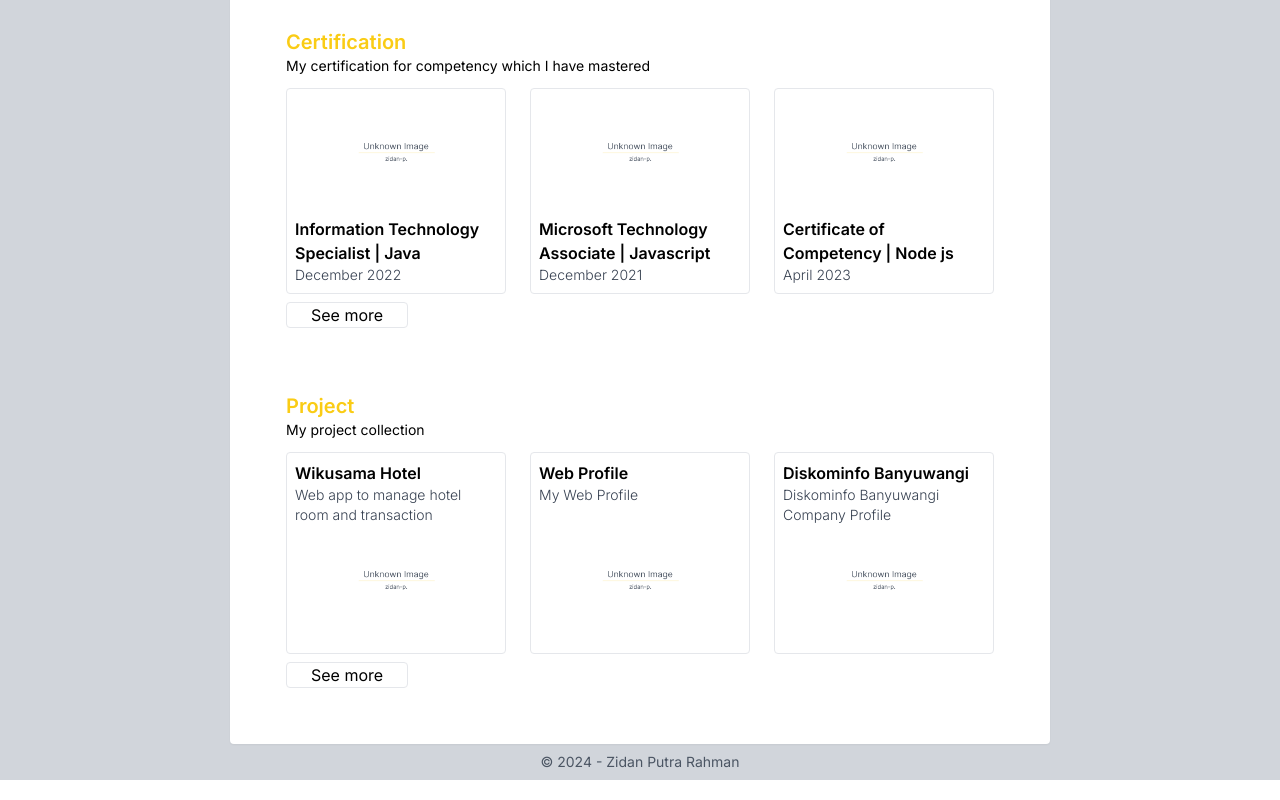
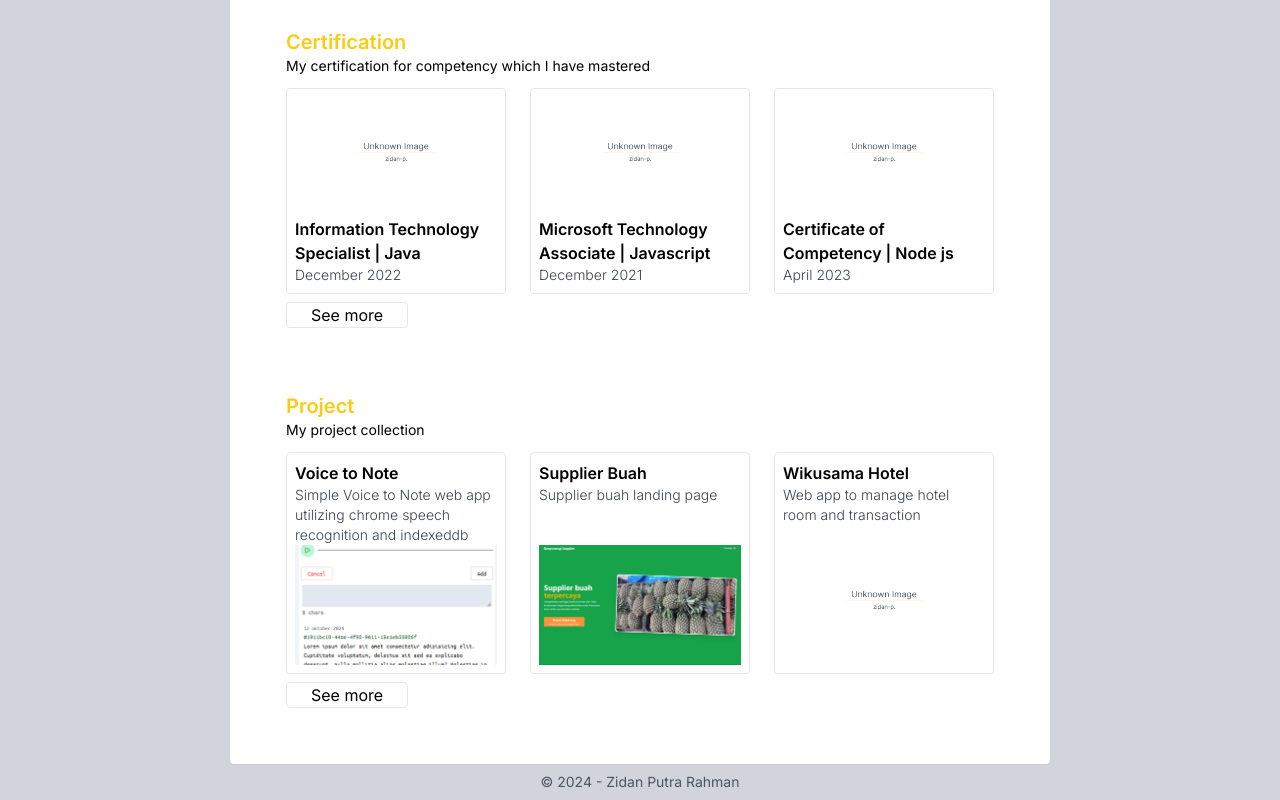
Before and after one commit to zidan-p/zidan-profile, a Next.js app: page / in a window 1280 px wide. Shown: the part 625-1425 px from the top of the page. Built offline with nearby package versions, Linux system fonts and the light colour scheme.

Commit message:
updaet cv and more data

```diff
--- a/src/data/project/index.ts
+++ b/src/data/project/index.ts
@@ -5,6 +5,20 @@ import { Project } from "@/entities/project";
 
 
 export const projects: Project[] = [
+  {
+    img         : "/img/voice-note-taking.png",
+    name        : "Voice to Note",
+    description : "Simple Voice to Note web app utilizing chrome speech recognition and indexeddb",
+    stack       : [""],
+    url         : "https://github.com/zidan-p/voice-to-text-note"
+  },
+  {
+    img         : "/img/supplier-landing-page.png",
+    name        : "Supplier Buah",
+    description : "Supplier buah landing page",
+    stack       : [""],
+    url         : "https://suplier-buah.vercel.app/"
+  },
   {
     img         : "",
     description : "Web app to manage hotel room and transaction",
--- a/src/entities/project/ui/ProjectCard/index.tsx
+++ b/src/entities/project/ui/ProjectCard/index.tsx
@@ -17,7 +17,7 @@ export function ProjectCard (props: Project){
         <p>{props.stack}</p>
       </div>
       <div className="w-full relative min-h-[120px]">
-        <Image fill sizes="200px" className="mx-auto object-cover w-full" src="/img/notFound.png" alt={props.name} />
+        <Image fill sizes="200px" className="mx-auto object-cover w-full" src={ props.img ? props.img : "/img/notFound.png"} alt={props.name} />
       </div>
     </a>
   )
```
Also changed, not shown: 1 other file (tests, documents, lock files or other folders).
